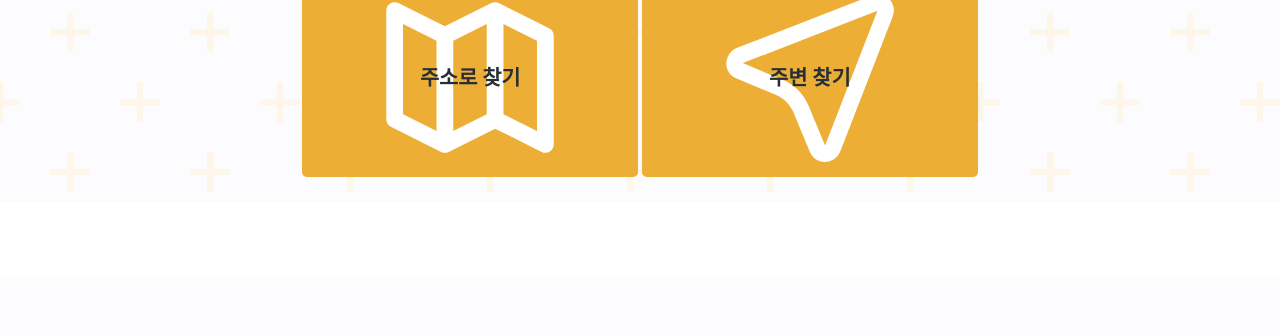
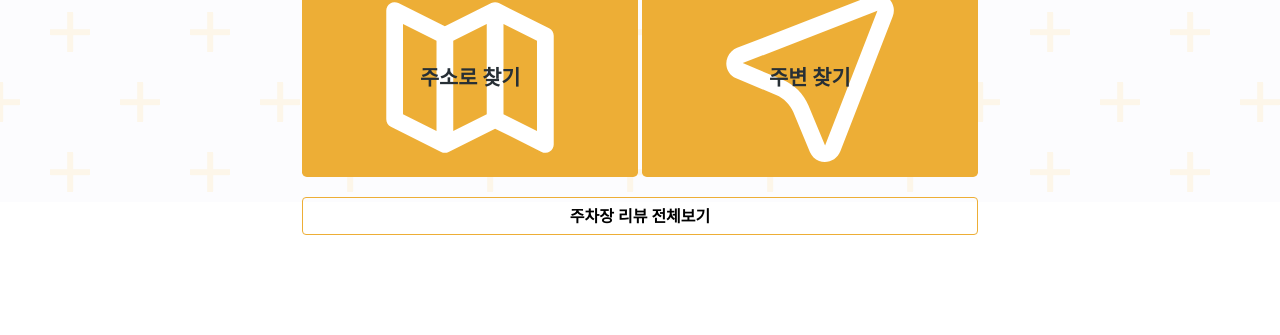
Before and after one commit to Boyage99/park-where, a Flask app: template templates/index.html in a window 1280 px wide. Shown: the part 598-933 px from the top of the page. Before the commit the page ends 790 px from the top, so only its background shows below. Run offline with Flask 2, Linux system fonts and the light colour scheme; the template is opened without the code that fills it, so the values that code supplies are empty; parts of the project's set-up code (start-up, migrations or seed data) failed here and were passed over; some libraries are stand-ins or nearby versions; some web fonts are replaced.

Commit message:
인덱스 페이지 리뷰 전체보기 버튼 추가

```diff
--- a/static/css/index.css
+++ b/static/css/index.css
@@ -91,3 +91,22 @@ header h1 {
   background-size: 50%;
   background-repeat: no-repeat;
 }
+
+
+.link-reviewpage {
+  margin-top: 20px;
+}
+
+.link-reviewpage a {
+  display: block;
+  width: 100%;
+  font-weight: 600;
+}
+
+.link-reviewpage:active {
+  background-color: #edae36;
+}
+
+.link-reviewpage:active a {
+  color: white;
+}
--- a/templates/index.html
+++ b/templates/index.html
@@ -32,6 +32,11 @@
         <div id="address" class="search-btn address rounded-3">주소로 찾기</div>
         <div id="nearby" class="search-btn nearby rounded-3">주변 찾기</div>
       </div>
+      <div class="link-reviewpage btn cutom-yellow-border w-100">
+        <a href="/reviews" class="cutom-black-text text-decoration-none"
+          >주차장 리뷰 전체보기</a
+        >
+      </div>
     </main>
     <script
       src="https://cdn.jsdelivr.net/npm/bootstrap@5.1.3/dist/js/bootstrap.bundle.min.js"
```
